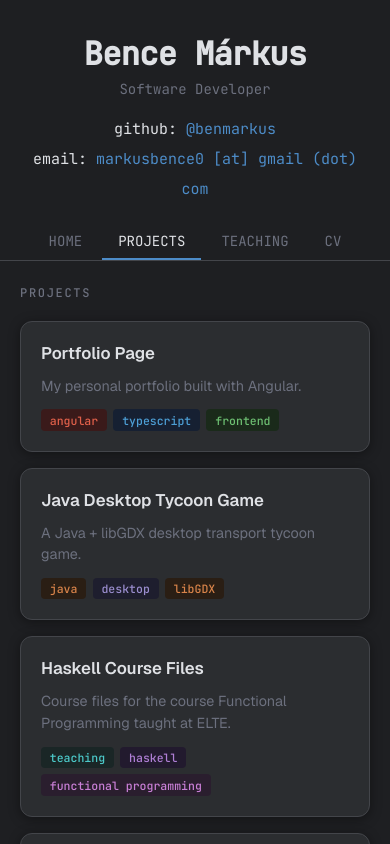
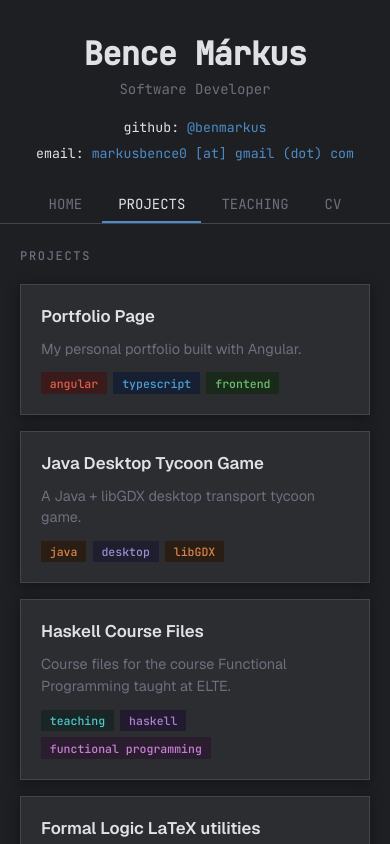
Before and after one commit to benmarkus/benmarkus.github.io, an Angular app: page /projects in a window 390 px wide. Shown: the top 844 px of the page. Built offline with nearby package versions, Linux system fonts and the light colour scheme.

Commit message:
sharp project card edges

```diff
--- a/src/app/features/layout/header/header.css
+++ b/src/app/features/layout/header/header.css
@@ -33,13 +33,11 @@
   margin: 1rem 0 0;
   line-height: 2;
   font-family: var(--font-mono);
-  font-size: 0.9375rem;
+  font-size: clamp(0.6875rem, 3.4vw, 1.25rem);
   font-weight: 400;
   color: var(--color-text-primary);
 }
 
-/* `font: inherit` keeps the <button> identical to the <a> — buttons
-   otherwise fall back to the UA font instead of inheriting .meta. */
 .link {
   padding: 0;
   border: 0;
@@ -65,7 +63,6 @@
   outline-offset: 3px;
 }
 
-/* Same font, size and weight as the label — only the colour differs. */
 .highlight {
   color: var(--color-accent);
 }
@@ -79,7 +76,6 @@
   padding: 0.75rem 1.5rem;
   background-color: var(--color-surface);
   border: 1px solid var(--color-border);
-  border-radius: var(--radius-tag);
   box-shadow: var(--shadow-card-hover);
   color: var(--color-text-primary);
   font-family: var(--font-mono);
--- a/src/app/features/projects/project-card/project-card.css
+++ b/src/app/features/projects/project-card/project-card.css
@@ -9,15 +9,13 @@
   height: 100%;
   background-color: var(--color-surface);
   border: 1px solid var(--color-border);
-  border-radius: var(--radius-card);
   box-shadow: var(--shadow-card);
   padding: 1.25rem;
   text-decoration: none;
   color: inherit;
   transition: background-color var(--transition-default),
               border-color var(--transition-default),
-              box-shadow var(--transition-default),
-              transform var(--transition-default);
+              box-shadow var(--transition-default);
 }
 
 .card:hover,
@@ -25,7 +23,6 @@
   background-color: var(--color-surface-hover);
   border-color: var(--color-accent);
   box-shadow: var(--shadow-card-hover);
-  transform: translateY(-2px);
 }
 
 .card-header {
@@ -65,7 +62,6 @@
 .tag {
   background-color: var(--color-tag-bg);
   color: var(--color-tag-text);
-  border-radius: var(--radius-tag);
   padding: 0.2rem 0.55rem;
   font-family: var(--font-mono);
   font-size: 0.72rem;
--- a/src/styles.css
+++ b/src/styles.css
@@ -15,8 +15,6 @@
   --color-tag-bg: #2f3136;
   --color-tag-text: #87afd7;
 
-  --radius-card: 12px;
-  --radius-tag: 4px;
   --shadow-card: 0 2px 12px rgba(0, 0, 0, 0.4);
   --shadow-card-hover: 0 6px 24px rgba(0, 0, 0, 0.6);
   --transition-default: 0.2s ease;
```
